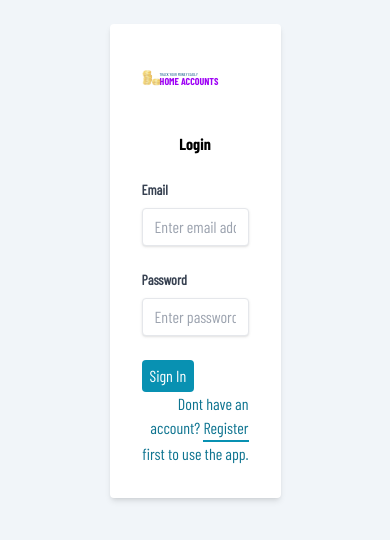
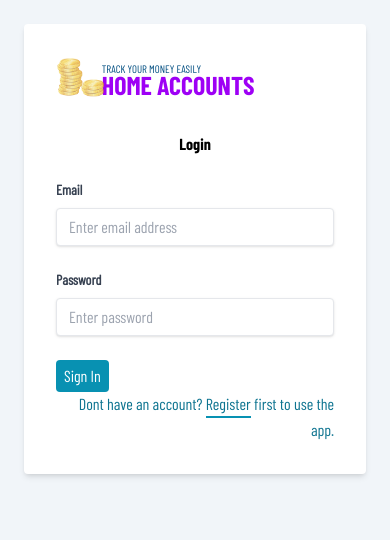
Before and after one commit to ajkacca457/home_accounts, a React (Create React App) app in the folder client/: page /auth in a window 390 px wide. Shown: the top 540 px of the page. Built offline with nearby package versions, Linux system fonts and the light colour scheme; what react-fusioncharts would draw is missing.

Commit message:
update auth responsiveness

```diff
--- a/client/src/pages/Auth.js
+++ b/client/src/pages/Auth.js
@@ -66,7 +66,7 @@ const toggleForm=(e)=>{
 }
 
 return (
-        <div className="w-3/6 mx-auto">
+        <div className="w-full md:w-4/6 lg:w-3/6 mx-auto">
             <form className="bg-white shadow-md rounded px-8 pt-6 pb-8 mb-4" onSubmit={handleSubmit}>
                 <div className="mb-6 w-full">
                     <NavLink to="/">
--- a/client/tailwind.config.js
+++ b/client/tailwind.config.js
@@ -8,8 +8,9 @@ module.exports = {
     },
     screens: {
       //screen dosnt work with max width in react
-      'small': '640px',
-      'medium':'1200px'
+      'sm': '640px',
+      'md':'768px',
+      'lg':'1024px'
     },
   extend:{
     maxWidth:{
```
